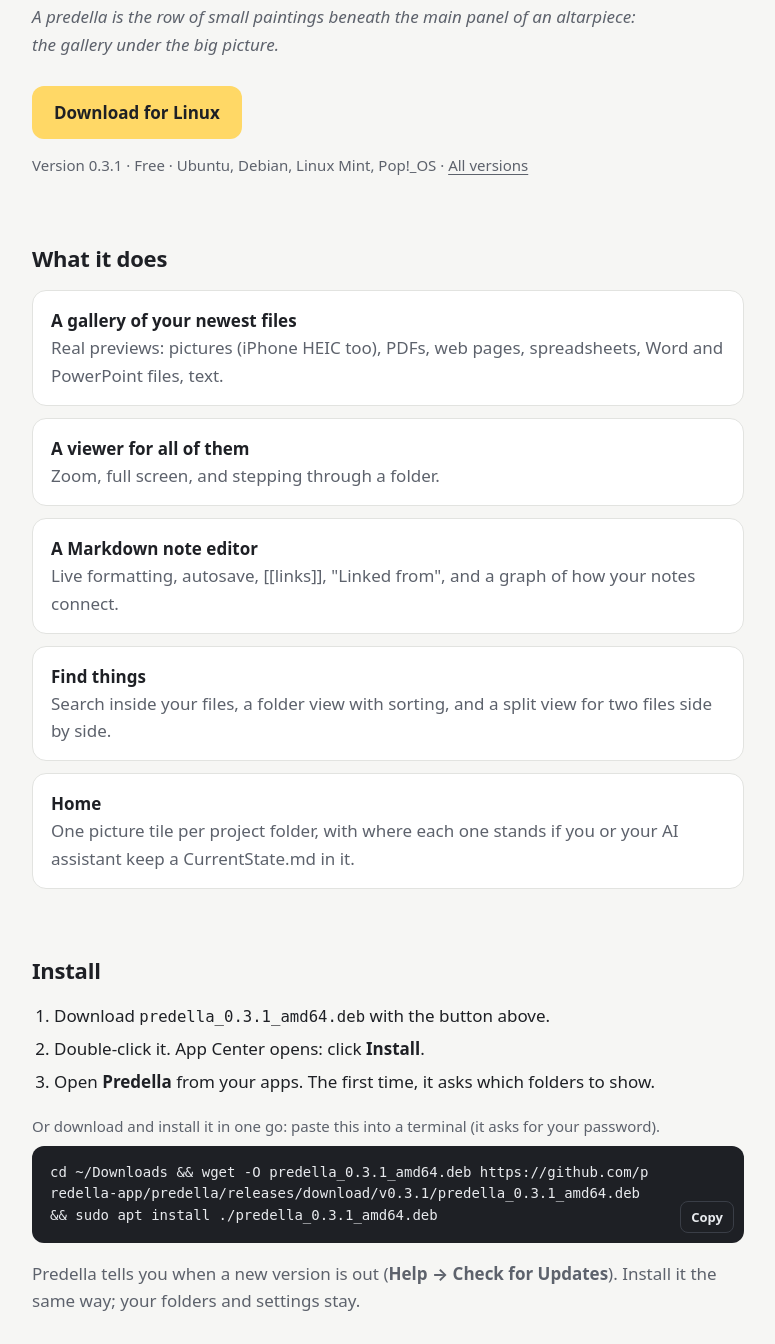
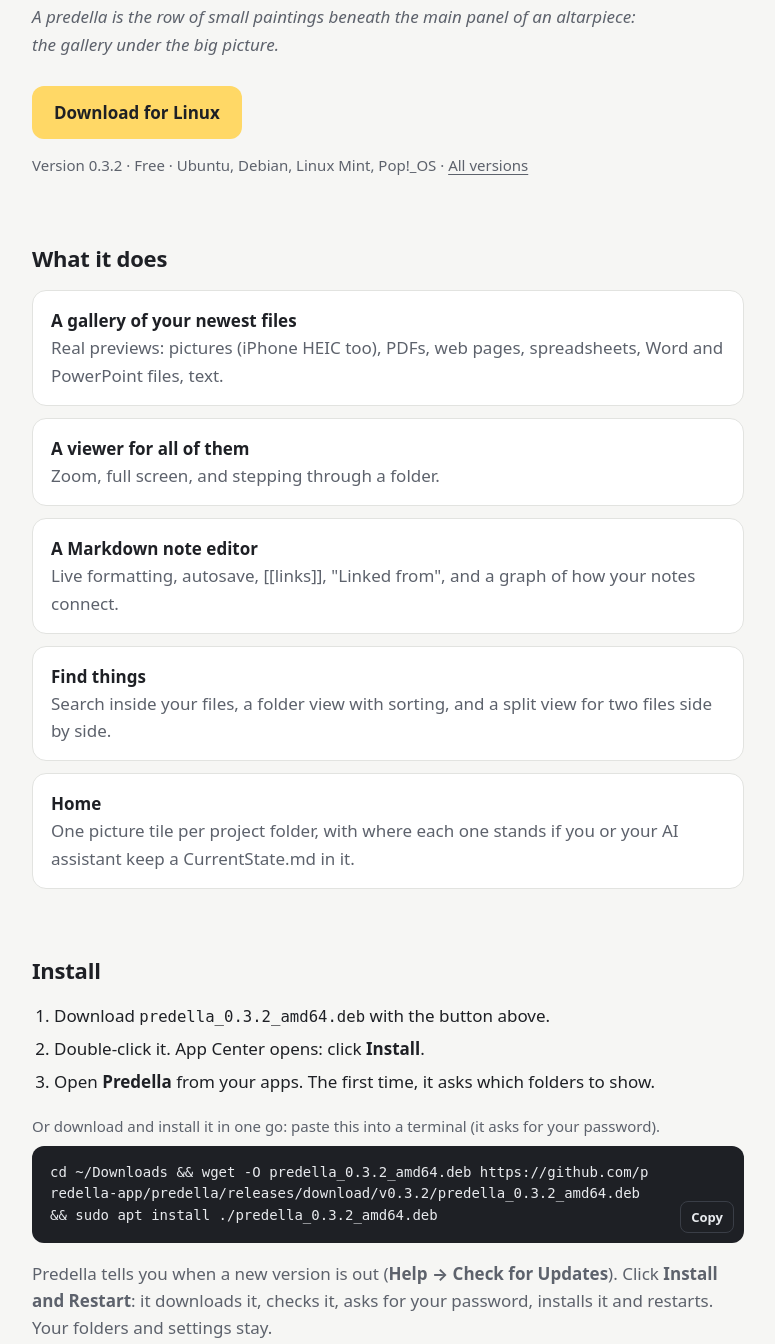
Before and after one commit to predella-app/predella, a plain HTML site: page site/index.html in a window 1280 px wide. Shown: the part 355-1699 px from the top of the page, without its empty margins (252-1027 px from the left). Drawn offline with Linux system fonts and the light colour scheme.

Commit message:
Predella 0.3.2 (beta)

```diff
--- a/site/index.html
+++ b/site/index.html
@@ -64,8 +64,8 @@
     <p class="lede">A gallery, viewer and note editor for your folders. See your newest files as big pictures, open anything without leaving the app, and write and link your notes, all in one window.</p>
     <p class="story">A predella is the row of small paintings beneath the main panel of an altarpiece: the gallery under the big picture.</p>
     <div class="cta">
-      <a class="btn" href="https://github.com/predella-app/predella/releases/download/v0.3.1/predella_0.3.1_amd64.deb">Download for Linux</a>
-      <span class="meta">Version 0.3.1 · Free · Ubuntu, Debian, Linux Mint, Pop!_OS · <a href="https://github.com/predella-app/predella/releases">All versions</a></span>
+      <a class="btn" href="https://github.com/predella-app/predella/releases/download/v0.3.2/predella_0.3.2_amd64.deb">Download for Linux</a>
+      <span class="meta">Version 0.3.2 · Free · Ubuntu, Debian, Linux Mint, Pop!_OS · <a href="https://github.com/predella-app/predella/releases">All versions</a></span>
     </div>
   </div>
 
@@ -83,16 +83,16 @@
   <section>
     <h2>Install</h2>
     <ol>
-      <li>Download <code>predella_0.3.1_amd64.deb</code> with the button above.</li>
+      <li>Download <code>predella_0.3.2_amd64.deb</code> with the button above.</li>
       <li>Double-click it. App Center opens: click <b>Install</b>.</li>
       <li>Open <b>Predella</b> from your apps. The first time, it asks which folders to show.</li>
     </ol>
     <div class="cmd">
       <p>Or download and install it in one go: paste this into a terminal (it asks for your password).</p>
-      <pre id="cmd">cd ~/Downloads &amp;&amp; wget -O predella_0.3.1_amd64.deb https://github.com/predella-app/predella/releases/download/v0.3.1/predella_0.3.1_amd64.deb &amp;&amp; sudo apt install ./predella_0.3.1_amd64.deb</pre>
+      <pre id="cmd">cd ~/Downloads &amp;&amp; wget -O predella_0.3.2_amd64.deb https://github.com/predella-app/predella/releases/download/v0.3.2/predella_0.3.2_amd64.deb &amp;&amp; sudo apt install ./predella_0.3.2_amd64.deb</pre>
       <button class="copy" type="button" data-copy="cmd">Copy</button>
     </div>
-    <p class="note">Predella tells you when a new version is out (<b>Help → Check for Updates</b>). Install it the same way; your folders and settings stay.</p>
+    <p class="note">Predella tells you when a new version is out (<b>Help → Check for Updates</b>). Click <b>Install and Restart</b>: it downloads it, checks it, asks for your password, installs it and restarts. Your folders and settings stay.</p>
   </section>
 
   <section>
```
Also changed, not shown: 1 other file.
